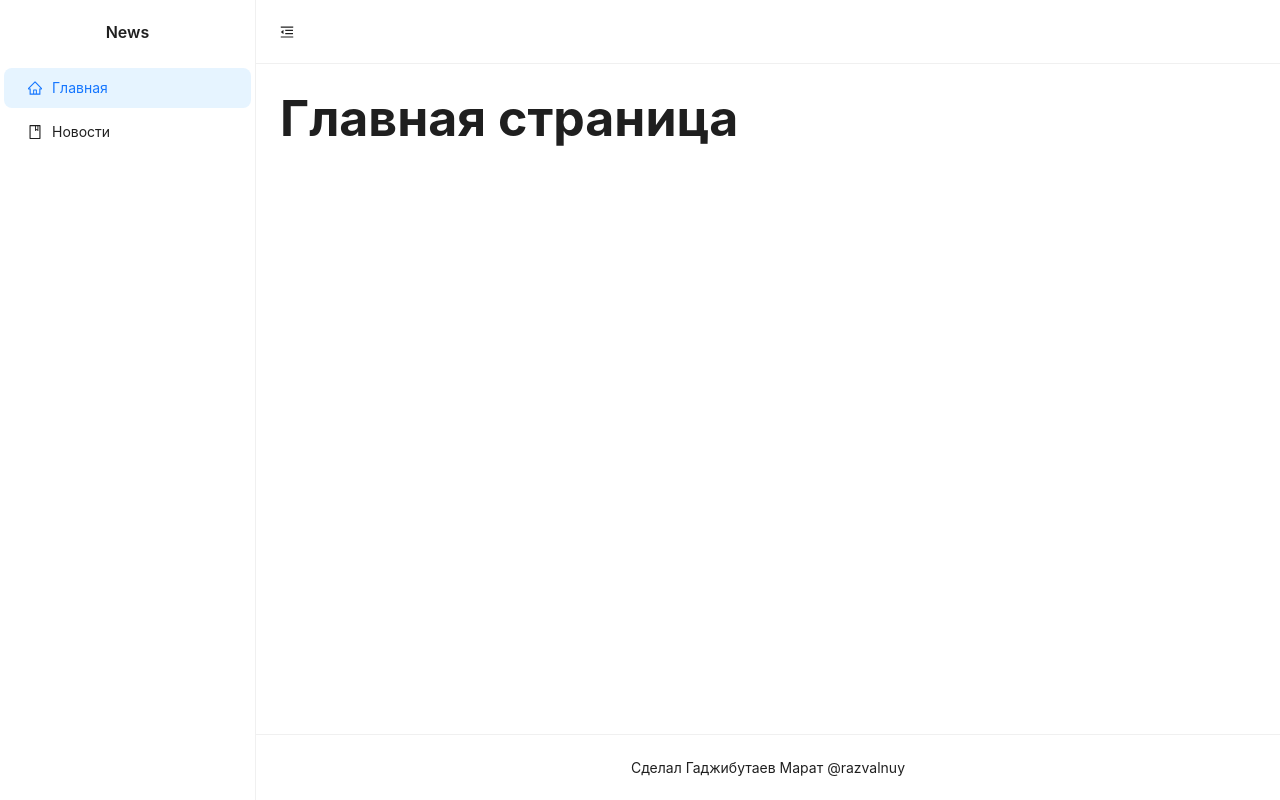
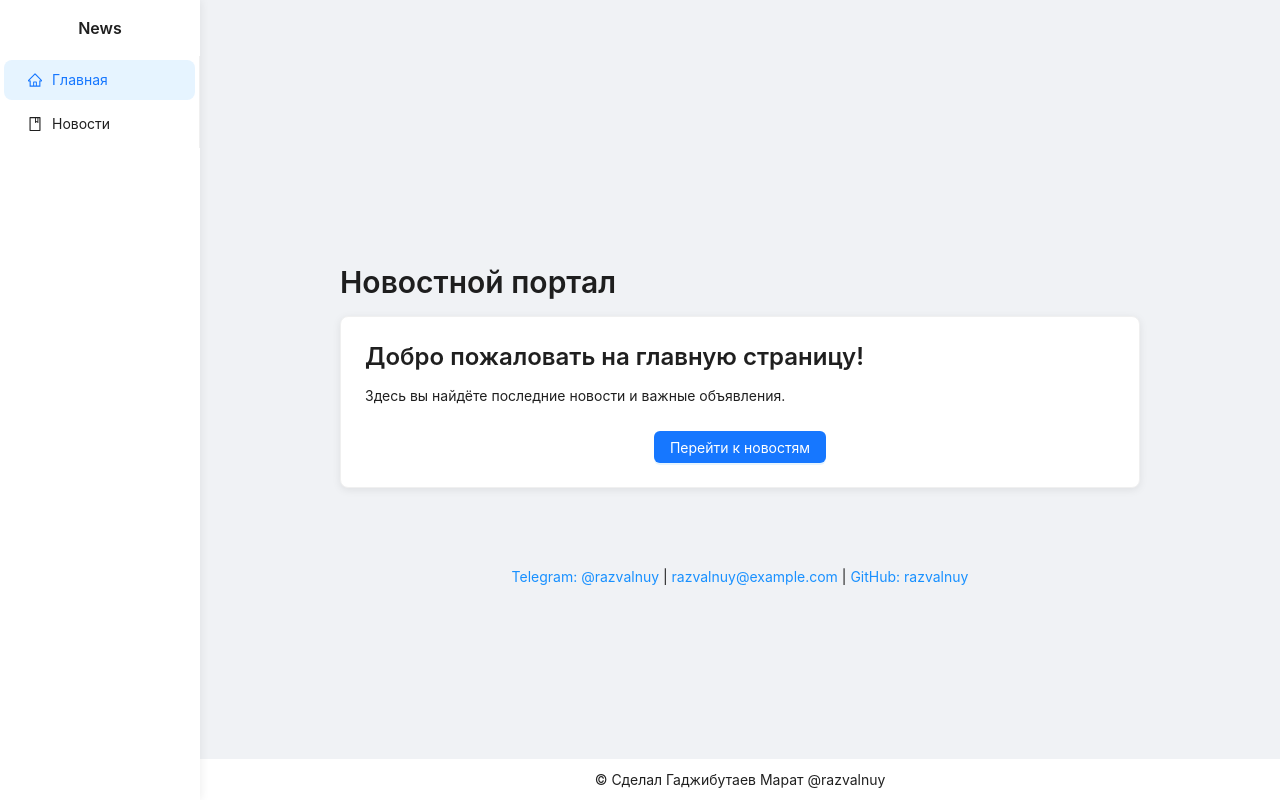
Before and after one commit to Razvalnuy/newsApp, a Next.js app: page / in a window 1280 px wide. Built offline with nearby package versions, Linux system fonts and the light colour scheme.

Commit message:
Главный экран и описание

```diff
--- a/src/app/(app)/page.module.scss
+++ b/src/app/(app)/page.module.scss
@@ -1,3 +1,48 @@
+.homePage {
+	min-height: 100vh;
+	display: flex;
+	flex-direction: column;
+	align-items: center;
+	justify-content: center;
+	padding: 24px;
+	background: #f0f2f5;
+}
+
+.space {
+	width: 100%;
+	max-width: 800px;
+	margin-bottom: 24px;
+}
+
 .title {
-	font-size: 50px;
+	margin-bottom: –12px;
+	padding: 0;
+	line-height: 1.3;
 }
+
+.card {
+	width: 100%;
+	margin-bottom: 24px;
+	border-radius: 8px;
+	box-shadow: 0 2px 8px rgba(0, 0, 0, 0.08);
+}
+
+.footer {
+	margin-top: 32px;
+	text-align: center;
+	width: 100%;
+}
+
+.credits {
+	font-size: 0.9em;
+	margin-bottom: 8px;
+}
+
+.link {
+	color: #1890ff;
+	text-decoration: none;
+
+	&:hover {
+		text-decoration: underline;
+	}
+}
--- a/src/app/(app)/page.tsx
+++ b/src/app/(app)/page.tsx
@@ -1,5 +1,63 @@
+"use client"
+import { Button, Card, Layout, Typography } from "antd"
+import Link from "next/link"
+import { useRouter } from "next/navigation"
 import styles from "./page.module.scss"
 
+const { Content } = Layout
+const { Title, Paragraph } = Typography
+
 export default function Home() {
-	return <h1 className={styles.title}>Главная страница</h1>
+	const router = useRouter()
+
+	return (
+		<Content className={styles.homePage}>
+			<div className={styles.space}>
+				<Title level={2}>Новостной портал</Title>
+				<Card hoverable className={styles.card}>
+					<Title level={3} className={styles.title}>
+						Добро пожаловать на главную страницу!
+					</Title>
+					<Paragraph>
+						Здесь вы найдёте последние новости и важные объявления.
+					</Paragraph>
+					<div style={{ textAlign: "center", marginTop: "24px" }}>
+						<Button type="primary" onClick={() => router.push("/news")}>
+							Перейти к новостям
+						</Button>
+					</div>
+				</Card>
+			</div>
+			<div className={styles.footer}>
+				<div className={styles.links}>
+					<Link
+						className={styles.link}
+						href="https://t.me/razvalnuy"
+						target="_blank"
+						rel="noopener noreferrer"
+					>
+						Telegram: @razvalnuy
+					</Link>
+					<span> | </span>
+					<Link
+						className={styles.link}
+						href="mailto:razvalnuy@gmail.com"
+						target="_blank"
+						rel="noopener noreferrer"
+					>
+						razvalnuy@example.com
+					</Link>
+					<span> | </span>
+					<Link
+						className={styles.link}
+						href="https://github.com/razvalnuy"
+						target="_blank"
+						rel="noopener noreferrer"
+					>
+						GitHub: razvalnuy
+					</Link>
+				</div>
+			</div>
+		</Content>
+	)
 }
--- a/src/components/shellLayout/shellLayout.module.scss
+++ b/src/components/shellLayout/shellLayout.module.scss
@@ -1,52 +1,45 @@
 .appLayout {
 	min-height: 100vh;
-	background: #fff;
+	display: flex;
 
 	.sider {
 		background: #fff;
-		border-right: 1px solid #f0f0f0;
-		flex: 0 0 256px;
-		position: relative;
+		box-shadow: 2px 0 8px rgba(0, 0, 0, 0.06);
+		z-index: 10;
+
+		@media (max-width: 992px) {
+			position: fixed !important;
+			height: 100vh;
+			z-index: 100;
+		}
+	}
 
 	.siderHeader {
-			height: 64px;
-			display: flex;
-			align-items: center;
-			justify-content: center;
+		padding: 16px;
+		text-align: center;
 	}
 
 	.menu {
 		border-right: none;
 	}
-	}
 
 	.layoutContent {
-		background: #fff;
-
-		.header {
-			padding: 0;
-			background: #fff;
-			border-bottom: 1px solid #f0f0f0;
-
-			.headerSpace {
-				padding: 0 24px;
-				height: 64px;
-				display: flex;
-				align-items: center;
-			}
+		flex: 1;
+		background: #f0f2f5;
+		transition: margin 0.2s;
+		height: 100vh;
+		overflow: auto;
 	}
 
 	.content {
-			background: #fff;
 		padding: 24px;
-			margin: 0;
-			min-height: 280px;
+		min-height: calc(100vh - 64px - 24px - 48px);
 	}
 
 	.footer {
+		text-align: center;
 		background: #fff;
-			text-align: center;
-			border-top: 1px solid #f0f0f0;
+		padding: 12px 50px;
+		border-top: 1px solid #f0f2f5;
 	}
 }
-}
--- a/src/components/shellLayout/shellLayout.tsx
+++ b/src/components/shellLayout/shellLayout.tsx
@@ -1,47 +1,35 @@
 "use client"
-import {
-	BookOutlined,
-	HomeOutlined,
-	MenuFoldOutlined,
-	MenuUnfoldOutlined,
-} from "@ant-design/icons"
-import { Layout, Menu, Space, Typography, type MenuProps } from "antd"
+import { BookOutlined, HomeOutlined } from "@ant-design/icons"
+import { Layout, Menu, Typography } from "antd"
 import Link from "next/link"
 import { usePathname } from "next/navigation"
-import { useState } from "react"
 import styles from "./shellLayout.module.scss"
 
-const { Header, Content, Footer, Sider } = Layout
+const { Content, Footer, Sider } = Layout
 const { Title } = Typography
 
 export function ShellLayout({ children }: { children: React.ReactNode }) {
 	const pathname = usePathname()
-	const [collapsed, setCollapsed] = useState(false)
 
-	const items: MenuProps["items"] = [
+	const items = [
 		{
 			key: "1",
 			icon: <HomeOutlined />,
 			label: <Link href="/">Главная</Link>,
 		},
 		{
-			key: "4",
+			key: "2",
 			icon: <BookOutlined />,
 			label: <Link href="/news">Новости</Link>,
 		},
 	]
 
 	const selectedKey =
-		pathname === "/" ? "1" : pathname?.startsWith("/news") ? "4" : ""
+		pathname === "/" ? "1" : pathname?.startsWith("/news") ? "2" : ""
 
 	return (
 		<Layout className={styles.appLayout}>
-			<Sider
-				width={256}
-				collapsed={collapsed}
-				onCollapse={(val) => setCollapsed(val)}
-				className={styles.sider}
-			>
+			<Sider breakpoint="lg" collapsedWidth={0} className={styles.sider}>
 				<div className={styles.siderHeader}>
 					<Title level={5} style={{ margin: 0 }}>
 						News
@@ -55,25 +43,9 @@ export function ShellLayout({ children }: { children: React.ReactNode }) {
 				/>
 			</Sider>
 			<Layout className={styles.layoutContent}>
-				<Header className={styles.header}>
-					<Space className={styles.headerSpace}>
-						{collapsed ? (
-							<MenuUnfoldOutlined onClick={() => setCollapsed(false)} />
-						) : (
-							<MenuFoldOutlined onClick={() => setCollapsed(true)} />
-						)}
-					</Space>
-				</Header>
 				<Content className={styles.content}>{children}</Content>
 				<Footer className={styles.footer}>
-					Сделал Гаджибутаев Марат{" "}
-					<a
-						target="_blank"
-						href="https://t.me/razvalnuy"
-						rel="noopener noreferrer"
-					>
-						@razvalnuy
-					</a>
+					© Сделал Гаджибутаев Марат @razvalnuy
 				</Footer>
 			</Layout>
 		</Layout>
```
Also changed, not shown: src/app/(app)/layout.module.scss (added). Lines whose indentation alone changed are shown as unchanged.
